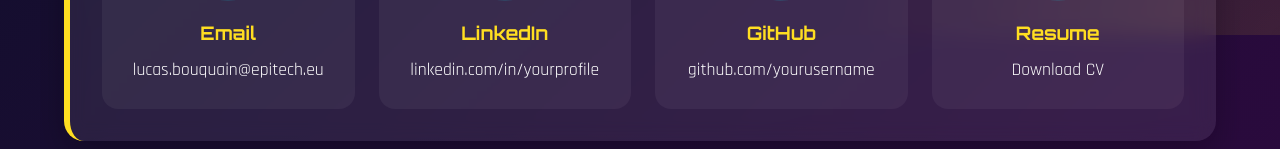
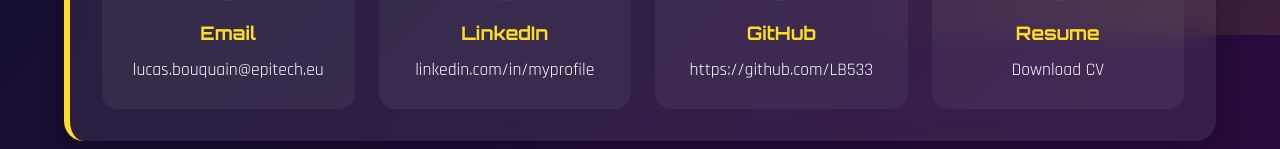
Before and after one commit to LB533/my-portfolio, a Vue app: page /contact in a window 1280 px wide. Shown: the part 765-914 px from the top of the page. Built offline with nearby package versions, Linux system fonts and the light colour scheme.

Commit message:
fix: fixed for deployment

```diff
--- a/package.json
+++ b/package.json
@@ -14,6 +14,7 @@
   },
   "devDependencies": {
     "@vitejs/plugin-vue": "^6.0.1",
+    "gh-pages": "^6.3.0",
     "vite": "^7.2.4"
   }
 }
--- a/src/pages/Contact.vue
+++ b/src/pages/Contact.vue
@@ -94,10 +94,10 @@
             <h3>LinkedIn</h3>
 
             <a
-              href="https://www.linkedin.com/in/yourprofile"
+              href="www.linkedin.com/in/lucas-bouquain-440ab6411"
               target="_blank"
             >
-              linkedin.com/in/yourprofile
+              linkedin.com/in/myprofile
             </a>
 
           </div>
@@ -116,7 +116,7 @@
               href="https://github.com/yourusername"
               target="_blank"
             >
-              github.com/yourusername
+              https://github.com/LB533
             </a>
 
           </div>
--- a/src/router/index.js
+++ b/src/router/index.js
@@ -13,7 +13,7 @@
 ]
 
 const router = createRouter({
-  history: createWebHistory(),
+  history: createWebHistory(import.meta.env.BASE_URL),
   routes
 })
 
--- a/vite.config.js
+++ b/vite.config.js
@@ -1,7 +1,7 @@
 import { defineConfig } from 'vite'
 import vue from '@vitejs/plugin-vue'
 
-// https://vite.dev/config/
 export default defineConfig({
   plugins: [vue()],
+  base: '/my-portfolio/',
 })
```
